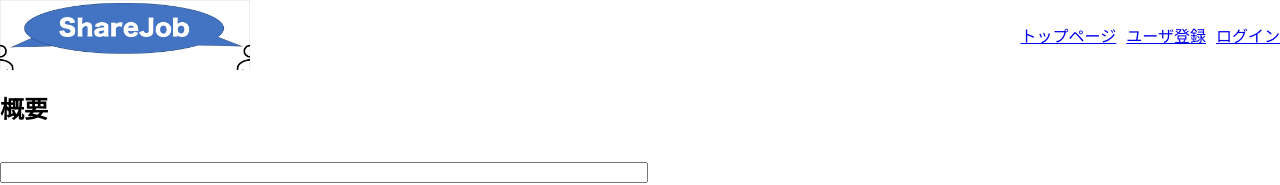
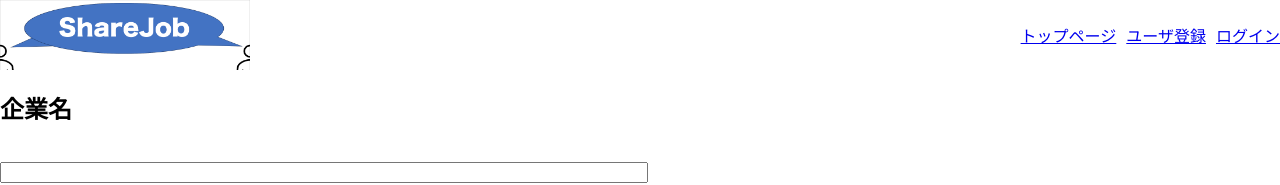
Before and after one commit to Atkiyama/ShareJob-frontend, a React (Create React App) app: page /pages/company/companyRegister in a window 1280 px wide. Shown: the top 185 px of the page. Built offline with nearby package versions, Linux system fonts and the light colour scheme.

Commit message:
企業名の見出し修正

```diff
--- a/src/components/companyDetail.tsx
+++ b/src/components/companyDetail.tsx
@@ -9,7 +9,7 @@ function CompanyDetail({ company }: CompanyDetailProps) {
 	if (typeof company !== 'undefined') {
 		return (
 			<div>
-				<h2>概要</h2>
+				<h2>企業名</h2>
 				<h1>{company.name}</h1>
 				<h2>概要</h2>
 				<div>{company.abstract}</div>
--- a/src/pages/company/companyEdit.tsx
+++ b/src/pages/company/companyEdit.tsx
@@ -130,7 +130,7 @@ function CompanyEdit({ registerCompanyList, handleUpdate }: CompanyEditProps) {
 	if (company) {
 		return (
 			<div>
-				<h2>概要</h2>
+				<h2>企業名</h2>
 				<h1>
 					<input
 						type="text"
--- a/src/pages/company/companyRegister.tsx
+++ b/src/pages/company/companyRegister.tsx
@@ -137,7 +137,7 @@ function CompanyRegister({ user, handleUpdate }: CompanyRegisterProps) {
 	if (company) {
 		return (
 			<div>
-				<h2>概要</h2>
+				<h2>企業名</h2>
 				<h1>
 					<input
 						type="text"
```
